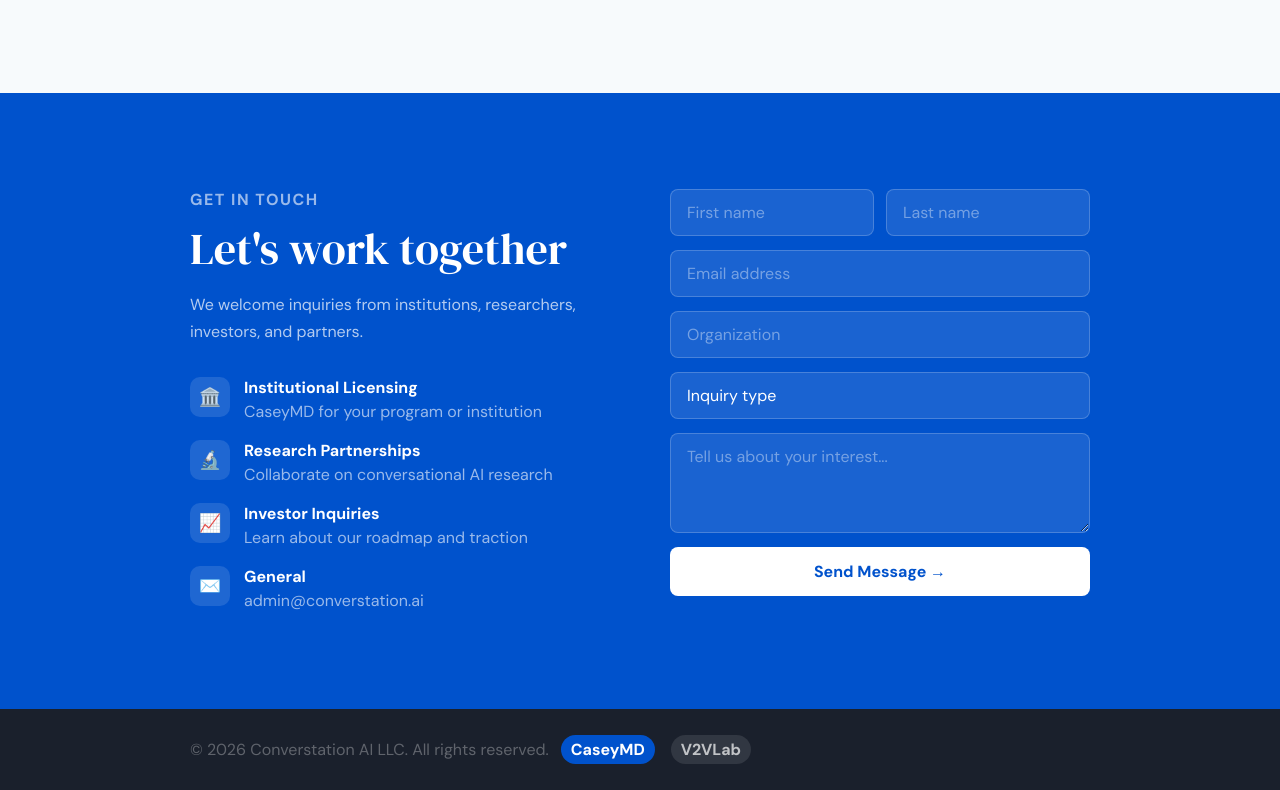
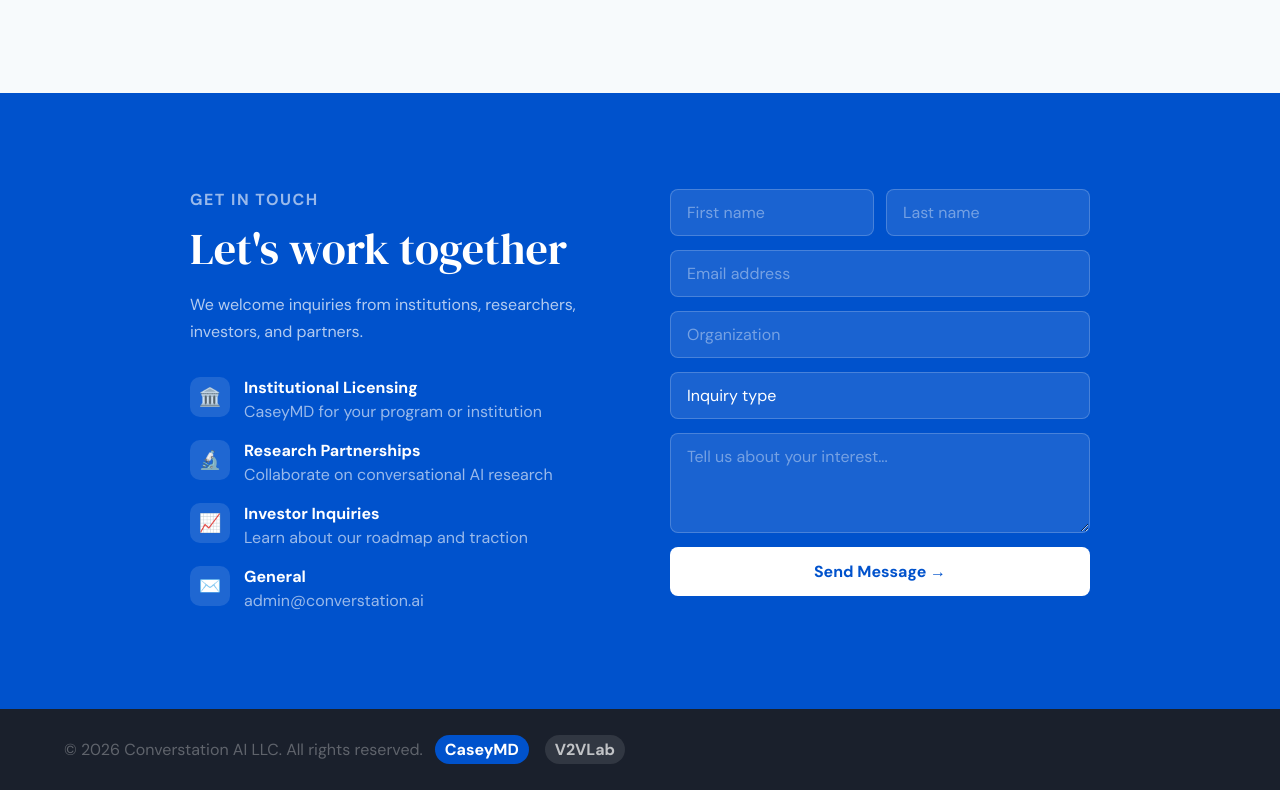
Before and after one commit to ConverstationAI/Website, a plain HTML site: page index.html in a window 1280 px wide. Shown: the part 4156-4946 px from the top of the page. Drawn offline with nearby package versions, Linux system fonts and the light colour scheme.

Commit message:
Strip footer to copyright only, left-aligned

```diff
--- a/index.html
+++ b/index.html
@@ -453,7 +453,7 @@
   .footer-logo-wrap { display: flex; flex-direction: column; gap: 6px; }
   .footer-logo-wrap .logo-svg { height: 30px; }
   footer { padding: 26px 5% !important; }
-  footer .footer-inner { max-width: 900px; margin: 0 auto; }
+  footer .footer-inner { max-width: none !important; margin: 0 !important; }
   footer .footer-bottom { justify-content: flex-start !important; margin: 0 !important; }
 </style>
 
```
Also changed, not shown: admin.html (+2 -1 lines), blog.html (+1 -1 lines).
